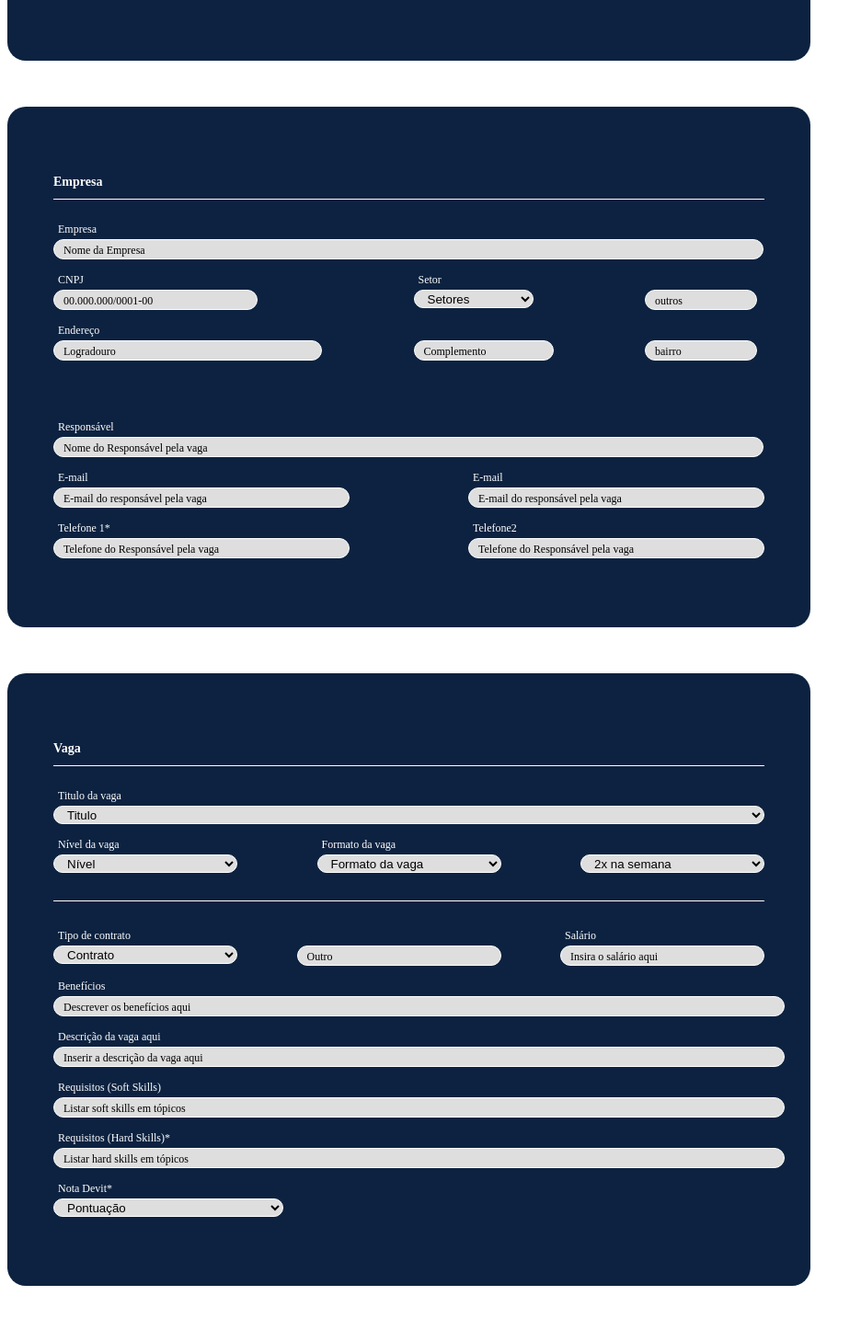
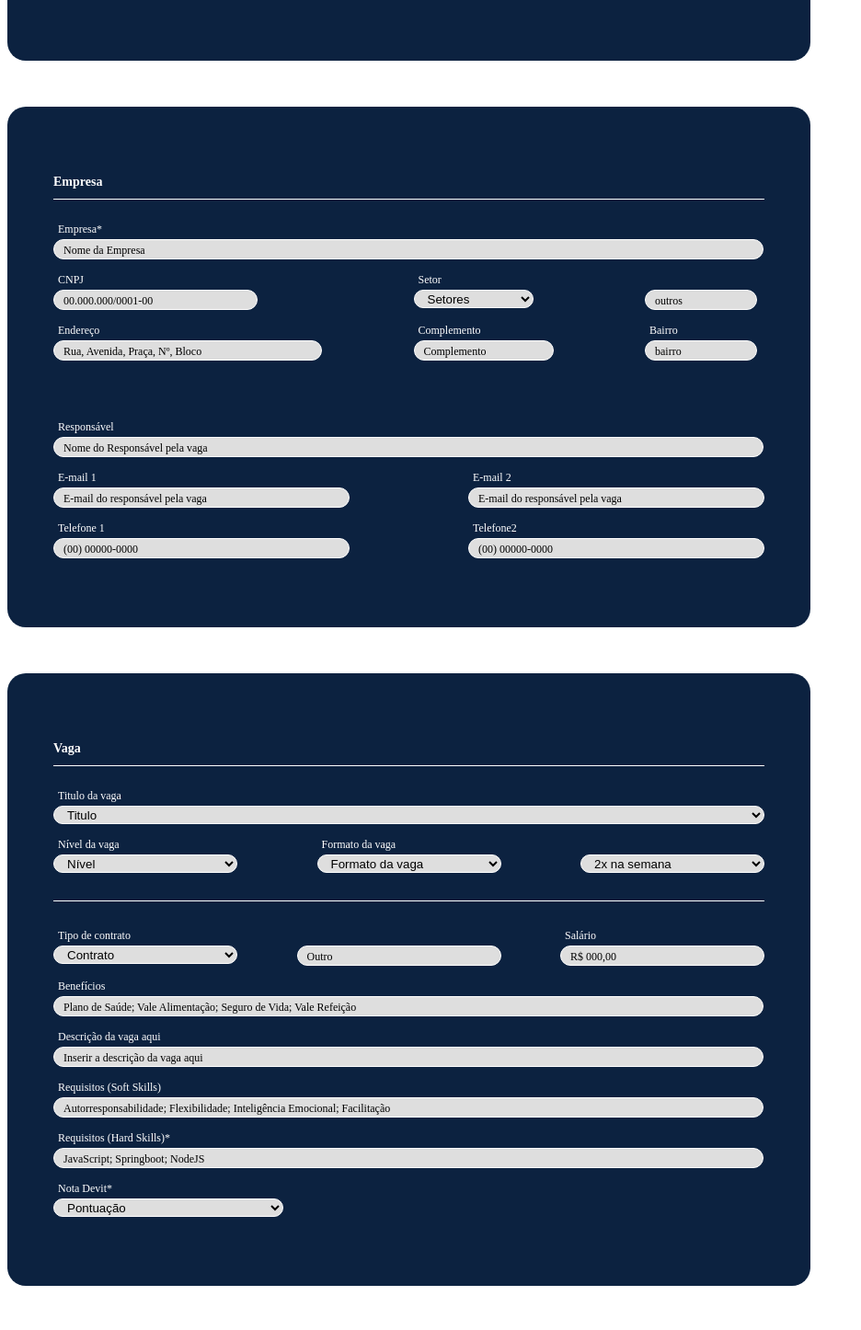
Before and after one commit to PatrickOtero/devit-se-frontend, a Next.js app: page / in a window 1280 px wide. Shown: the part 399-1845 px from the top of the page at 92% size, without its empty margins (0-936 px from the left). Built offline with nearby package versions, Linux system fonts and the light colour scheme.

Commit message:
validations section 2 and 3

```diff
--- a/src/components/molecules/JobForm/index.tsx
+++ b/src/components/molecules/JobForm/index.tsx
@@ -49,6 +49,22 @@ export default function JobForm() {
     } else {
       document.getElementById("form_empresa")!.style.display = "block";
       document.getElementById("semana")!.style.display = "block";
+    }
+  }
+  function callbackOutros(value: string) {
+    console.log(value);
+    if (value === "Outros") {
+      document.getElementById("outro_contrato")!.style.display = "block";
+    } else {
+      document.getElementById("outro_contrato")!.style.display = "none";
+    }
+  }
+  function callbackSetor(value: string) {
+    console.log(value);
+    if (value === "Outros") {
+      document.getElementById("outro_setor")!.style.display = "block";
+    } else {
+      document.getElementById("outro_setor")!.style.display = "none";
     }
   }
 
@@ -152,6 +168,11 @@ export default function JobForm() {
     status: Yup.string().required("Campo obrigatório"),
     data: Yup.string().required("Campo obrigatório"),
     data2: Yup.string().required("Campo obrigatório"),
+    email1: Yup.string().required("").matches( /^[A-Za-z0-9._%+-]+@[A-Za-z0-9.-]+\.[A-Za-z]{2,4}$/, "E-mail inválido"),
+    email2: Yup.string().required("").matches( /^[A-Za-z0-9._%+-]+@[A-Za-z0-9.-]+\.[A-Za-z]{2,4}$/, "E-mail inválido"),
+    telefone1: Yup.string().required("").length(11, "Telefone inválido"),
+    telefone2: Yup.string().required("").length(11, "Telefone inválido"),
+    cnpj: Yup.string().required("").length(14, "CNPJ inválido"),
   });
 
   return (
@@ -216,7 +237,7 @@ export default function JobForm() {
               />
 
               <InputForm
-                id="formato"
+                id="formatoVaga"
                 name="formato"
                 type="text"
                 placeholder="Formato da vaga"
@@ -311,7 +332,7 @@ export default function JobForm() {
               name="empresa"
               type="text"
               placeholder="Nome da Empresa"
-              label="Empresa"
+              label="Empresa*"
               width="750px"
             />
 
@@ -346,6 +367,8 @@ export default function JobForm() {
                   width="100%"
                   as="select"
                   options={selectOptions.setores}
+                  callback={callbackSetor}
+
                 />
               </div>
               <div
@@ -354,8 +377,8 @@ export default function JobForm() {
                 }}
               >
                 <InputForm
-                  id="outros"
-                  name="outros"
+                  id="outro_setor"
+                  name="Outros"
                   placeholder="outros"
                   label=""
                   width="100px"
@@ -379,7 +402,7 @@ export default function JobForm() {
                   id="logradouro"
                   name="logradouro"
                   label="Endereço"
-                  placeholder="Logradouro"
+                  placeholder="Rua, Avenida, Praça, Nº, Bloco "
                   width="100%"
                 />
               </div>
@@ -393,7 +416,7 @@ export default function JobForm() {
                   name="complemento"
                   type="text"
                   placeholder="Complemento"
-                  label=""
+                  label="Complemento"
                   width="100%"
                 />
               </div>
@@ -407,7 +430,7 @@ export default function JobForm() {
                   name="bairro"
                   type="text"
                   placeholder="bairro"
-                  label=""
+                  label="Bairro"
                   width="100px"
                 />
               </div>
@@ -428,20 +451,20 @@ export default function JobForm() {
               }}
             >
               <InputForm
-                id="email"
+                id="email1"
                 name="email1"
                 type="email"
                 placeholder="E-mail do responsável pela vaga"
-                label="E-mail"
+                label="E-mail 1"
                 width="300px"
               />
 
               <InputForm
-                id="email"
+                id="email2"
                 name="email2"
                 type="email"
                 placeholder="E-mail do responsável pela vaga"
-                label="E-mail"
+                label="E-mail 2"
                 width="300px"
               />
             </div>
@@ -452,19 +475,19 @@ export default function JobForm() {
               }}
             >
               <InputForm
-                id="nome"
+                id="telefone1"
                 name="telefone1"
                 type="text"
-                placeholder="Telefone do Responsável pela vaga"
-                label="Telefone 1*"
+                placeholder="(00) 00000-0000"
+                label="Telefone 1"
                 width="300px"
               />
 
               <InputForm
-                id="nome"
+                id="telefone2"
                 name="telefone2"
                 label="Telefone2"
-                placeholder="Telefone do Responsável pela vaga"
+                placeholder="(00) 00000-0000"
                 width="300px"
               />
             </div>
@@ -500,11 +523,13 @@ export default function JobForm() {
 
               <InputForm
                 id="formatoVaga"
-                name="formatoVaga"
+                name="formato"
                 label="Formato da vaga"
+                placeholder="Formato da vaga"
                 width="200px"
                 as="select"
                 options={selectOptions.formatoVaga}
+                callback={callbackFormatoVaga}
               />
 
               <InputForm
@@ -530,22 +555,25 @@ export default function JobForm() {
                 width="200px"
                 as="select"
                 options={selectOptions.tipoContrato}
+                callback={callbackOutros}
+
               />
 
               <InputForm
-                id="outros"
-                name="outroContrato"
+                id="outro_contrato"
+                name="outro"
                 type="text"
                 placeholder="Outro"
                 label=""
                 width="200px"
+
               />
 
               <InputForm
                 id="nome"
                 name="salario"
                 type="text"
-                placeholder="Insira o salário aqui"
+                placeholder="R$ 000,00"
                 label="Salário"
                 width="200px"
               />
@@ -554,9 +582,9 @@ export default function JobForm() {
               id="nome"
               name="beneficios"
               type="text"
-              placeholder="Descrever os benefícios aqui"
+              placeholder="Plano de Saúde; Vale Alimentação; Seguro de Vida; Vale Refeição"
               label="Benefícios"
-              width="100%"
+              width="750px"
             />
             <InputForm
               id="nome"
@@ -564,23 +592,23 @@ export default function JobForm() {
               type="text"
               placeholder="Inserir a descrição da vaga aqui"
               label="Descrição da vaga aqui"
-              width="100%"
+              width="750px"
             />
             <InputForm
               id="nome"
               name="softSkills"
               type="text"
-              placeholder="Listar soft skills em tópicos"
+              placeholder="Autorresponsabilidade; Flexibilidade; Inteligência Emocional; Facilitação"
               label="Requisitos (Soft Skills)"
-              width="100%"
+              width="750px"
             />
             <InputForm
               id="nome"
               name="hardSkills"
               type="text"
-              placeholder="Listar hard skills em tópicos"
+              placeholder="JavaScript; Springboot; NodeJS"
               label="Requisitos (Hard Skills)*"
-              width="100%"
+              width="750px"
             />
             <InputForm
               id="marte"
```
